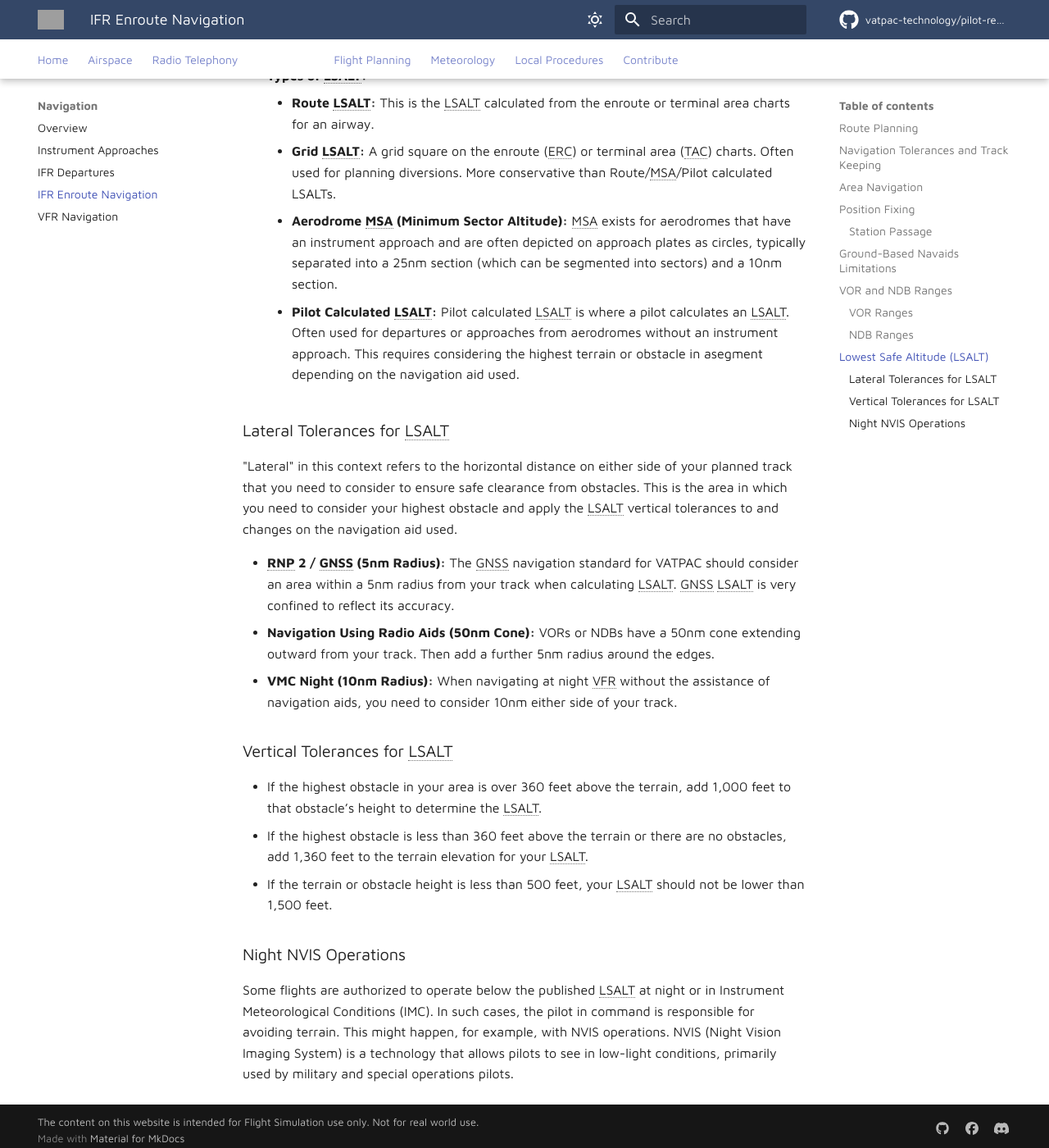
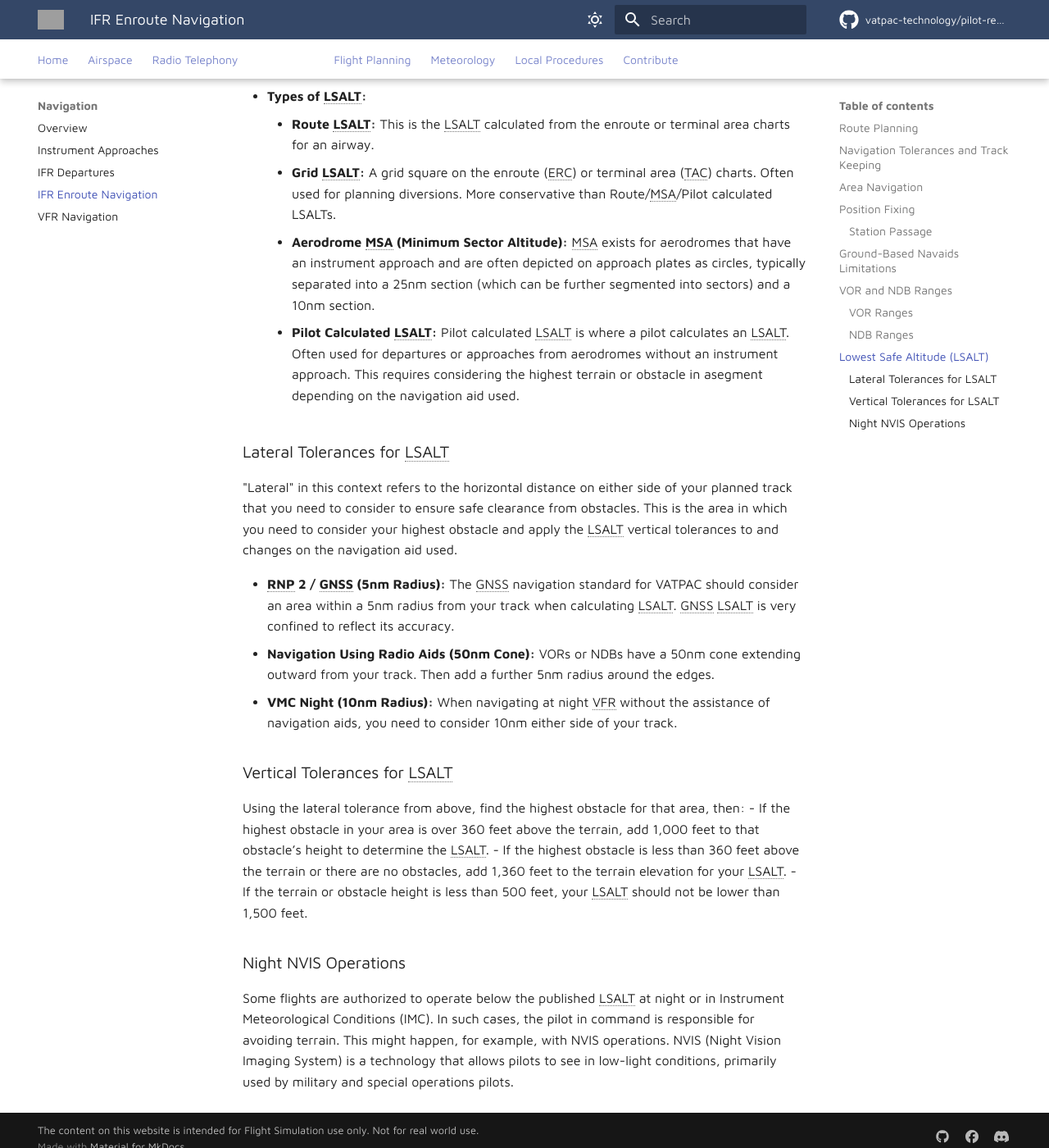
Before and after one commit to vatpac-technology/pilot-resources, an MkDocs documentation site: the page built from docs/navigation/ifrnavigation.md, in a window 1280 px wide and 1400 px high, scrolled down 2429 px. Shown: the whole window at 82% size. Built offline with MkDocs 1.6.1 and Material for MkDocs 9.7.7, drawn with Linux system fonts in a browser that asks for light colours; comment, search, counter and statistics services are not loaded; some of the changed text lies outside the part shown; grey boxes are pictures that could not be loaded.

Commit message:
Update ifrnavigation.md

```diff
--- a/docs/navigation/ifrnavigation.md
+++ b/docs/navigation/ifrnavigation.md
@@ -29,6 +29,7 @@
 - **VOR Station Passage:** The "cone of confusion" is often a good way to know you've experienced station passage, especially with VOR and ILS. As you fly over the station your instruments might fluctuate. VOR station passage occurs when the TO-FROM indicator.
 - **NDB Station Passage:** ADF needle will swing rapidly, showing that you've passed the station.
 - **GNSS Station Passage:** Your GNSS unit will show that you’ve passed it and will prompt you to navigate to the next waypoint.
+- **DME Station Passage:** When the DME stops decreasing and starts increasing.
 
 ## Ground-Based Navaids Limitations
 - **Changing Sensitivity:** As you move farther from a navigation station, the signal sensitivity changes. This means the accuracy of your navigation can decrease with distance, so always be mindful of how far you are from a station. Also as you get closer to the aid, often the sensitivity increases.
@@ -52,7 +53,7 @@
 - **Types of LSALT:**
     - **Route LSALT:** This is the LSALT calculated from the enroute or terminal area charts for an airway.
     - **Grid LSALT:** A grid square on the enroute (ERC) or terminal area (TAC) charts. Often used for planning diversions. More conservative than Route/MSA/Pilot calculated LSALTs.
-    - **Aerodrome MSA (Minimum Sector Altitude):** MSA exists for aerodromes that have an instrument approach and are often depicted on approach plates as circles, typically separated into a 25nm section (which can be segmented into sectors) and a 10nm section.
+    - **Aerodrome MSA (Minimum Sector Altitude):** MSA exists for aerodromes that have an instrument approach and are often depicted on approach plates as circles, typically separated into a 25nm section (which can be further segmented into sectors) and a 10nm section.
     - **Pilot Calculated LSALT:** Pilot calculated LSALT is where a pilot calculates an LSALT. Often used for departures or approaches from aerodromes without an instrument approach. This requires considering the highest terrain or obstacle in asegment depending on the navigation aid used.
 
 ### Lateral Tolerances for LSALT
@@ -63,6 +64,7 @@
 - **VMC Night (10nm Radius):** When navigating at night VFR without the assistance of navigation aids, you need to consider 10nm either side of your track.
 
 ### Vertical Tolerances for LSALT
+Using the lateral tolerance from above, find the highest obstacle for that area, then:
 - If the highest obstacle in your area is over 360 feet above the terrain, add 1,000 feet to that obstacle’s height to determine the LSALT.
 - If the highest obstacle is less than 360 feet above the terrain or there are no obstacles, add 1,360 feet to the terrain elevation for your LSALT.
 - If the terrain or obstacle height is less than 500 feet, your LSALT should not be lower than 1,500 feet.
```
